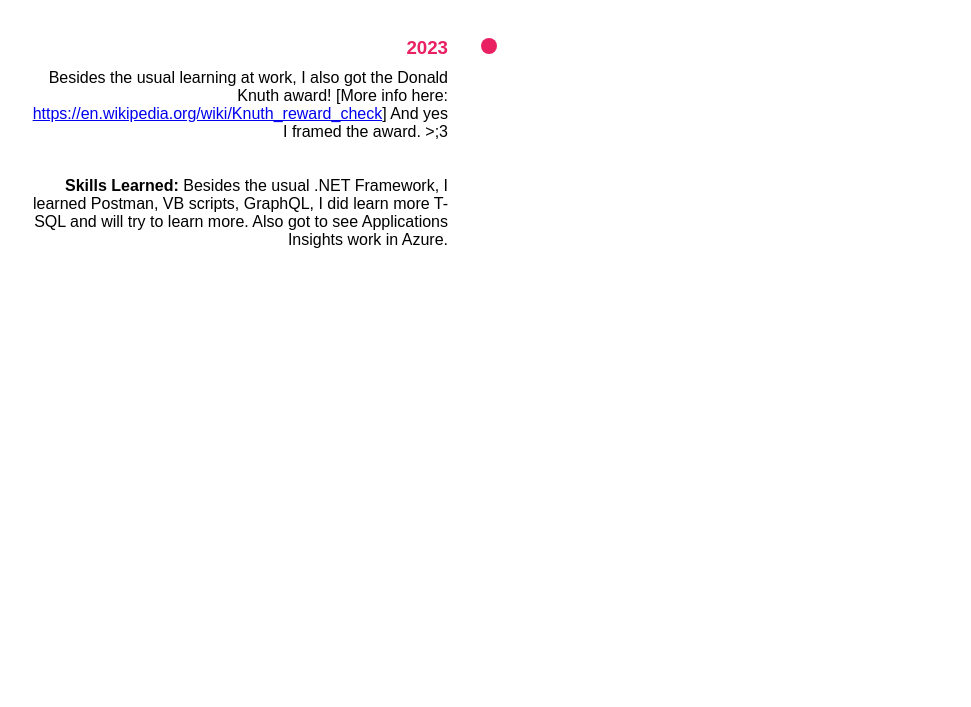
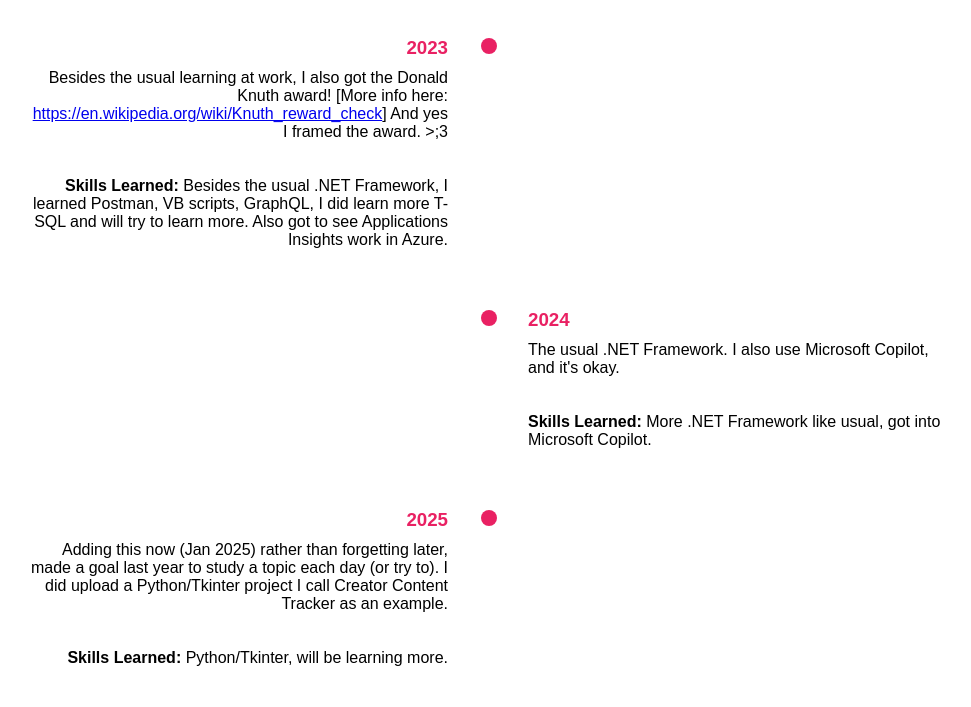
Before and after one commit to GeorgeT59/Programming-Timeline, a plain HTML site: page index.html in a window 1280 px wide. Shown: the part 2619-3326 px from the top of the page, without its empty margins (152-1123 px from the left). Before the commit the page ends 2908 px from the top, so only its background shows below. Drawn offline with Linux system fonts and the light colour scheme.

Commit message:
Update index.html

```diff
--- a/index.html
+++ b/index.html
@@ -160,6 +160,33 @@
                     <br>
                 </div>
             </li>
+                        </li>
+                    <li>
+                <div class="content">
+                    <h3>2024</h3>
+                    <p>
+                        The usual .NET Framework. I also use Microsoft Copilot, and it's okay.
+                    </p>
+                    <br>
+                    <br>
+                    <strong>Skills Learned: </strong>More .NET Framework like usual, got into Microsoft Copilot.
+                    <br>
+                </div>
+            </li>
+                        </li>
+                        </li>
+                    <li>
+                <div class="content">
+                    <h3>2025</h3>
+                    <p>
+                        Adding this now (Jan 2025) rather than forgetting later, made a goal last year to study a topic each day (or try to). I did upload a Python/Tkinter project I call Creator Content Tracker as an example.
+                    </p>
+                    <br>
+                    <br>
+                    <strong>Skills Learned: </strong> Python/Tkinter, will be learning more.
+                    <br>
+                </div>
+            </li>
         </ul>
     </div>
 </body>
```
